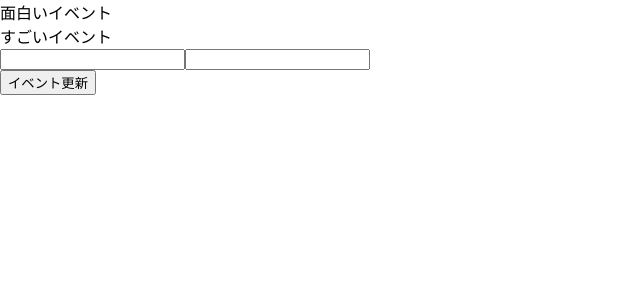
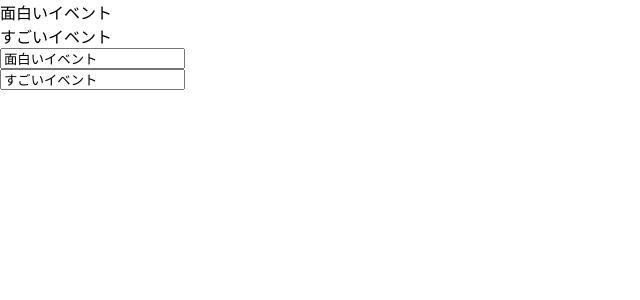
Before and after one commit to koichiba/react-training, a React (Create React App) app: page / in a window 1280 px wide. Shown: the top 300 px of the page, without its empty margins (0-640 px from the left). Built offline with nearby package versions, Linux system fonts and the light colour scheme; data requests are answered from the project's data file.

Commit message:
イベント一覧を表示できる様に修正・コンポーネント毎にstateを持つ様に修正

```diff
--- a/src/App.tsx
+++ b/src/App.tsx
@@ -1,31 +1,26 @@
 import React, { useState, useEffect } from "react";
 import EventList from "./components/EventList";
-import EventInputForm from "./components/EventInputForm";
+import EventFormArea from "./components/EventFormArea";
 
 const App: React.FC = () => {
   let [events, setEvent] = useState([]);
   useEffect(() => {
-    // const f = async () => {
-    //   await new Promise(r => setTimeout(r, 10000));
-    //   console.log("side effect!");
-    // };
     fetch("http://localhost:3001/events")
       .then(response => {
         return response.json();
       })
       .then(res => {
-        setEvent(res.map((c: any) => c));
+        setEvent(res);
       })
       .catch(error => {
         console.log(error);
       });
-    // f();
   }, [setEvent]);
 
   return (
     <div className="App">
       <EventList events={events} activeEventIndex={1} />
-      <EventInputForm event={events && events[0]} />
+      <EventFormArea events={events} />
     </div>
   );
 };
--- /dev/null
+++ b/src/components/EventFormArea.tsx
@@ -0,0 +1,18 @@
+import React, { useState } from "react";
+import EventInputForm from "./EventInputForm";
+
+interface Props {
+  events: any[];
+}
+const EventFormArea: React.FC<Props> = ({ events }) => {
+  return (
+    <>
+      {events.map((r: any, i: number) => {
+        console.log(1);
+        return <EventInputForm key={r.id} event={events[i]} />;
+      })}
+    </>
+  );
+};
+
+export default EventFormArea;
--- a/src/components/EventInputForm.tsx
+++ b/src/components/EventInputForm.tsx
@@ -1,4 +1,4 @@
-import React, { useState } from "react";
+import React, { useState, useEffect } from "react";
 
 const CreateButton: React.FC = () => {
   return (
@@ -11,35 +11,34 @@ const CreateButton: React.FC = () => {
 interface EditButton {}
 const EditButton: React.FC<EditButton> = () => {
   function updateEvent() {}
-  return (
-    <div className="button-area">
-      <button onClick={() => updateEvent()}>イベント更新</button>
-    </div>
-  );
+  return <div className="button-area"></div>;
 };
 
 interface EventInputFormProps {
-  event: {
-    id?: number;
-    name?: string;
+  event?: {
+    id: number;
+    name: string;
   };
 }
 const EventInputForm: React.FC<EventInputFormProps> = ({ event }) => {
-  let [name, setName] = useState();
-  let [test, setTest] = useState();
-  console.log(event);
+  const [test, setTest] = useState();
+
+  const changeHandle = (e: any) => {
+    setTest(e.target.value);
+  };
+
+  if (event === undefined) {
+    return <></>;
+  }
+
   return (
     <>
       <div>
         <input
           type="text"
-          value={name}
-          onChange={e => setName(e.target.value)}
-        />
-        <input
-          type="text"
+          defaultValue={event.name}
           value={test}
-          onChange={e => setTest(e.target.value)}
+          onChange={e => changeHandle(e)}
         />
       </div>
       <div></div>
```
